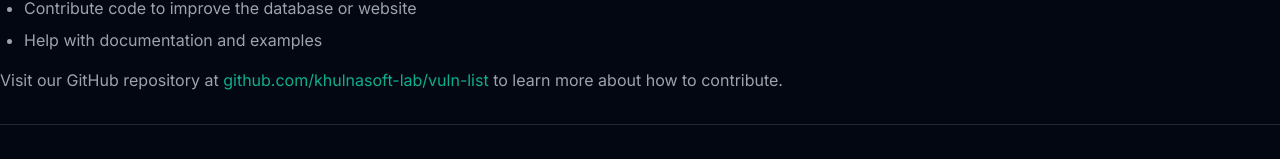
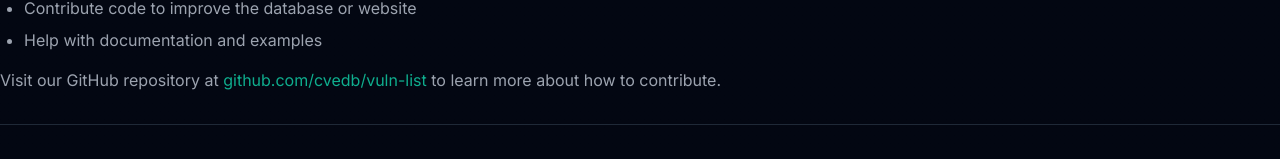
Before and after one commit to khulnasoft-bot/security.khulnasoft.com, a Next.js app: page /about in a window 1280 px wide. Shown: the part 1557-1716 px from the top of the page. Built offline with nearby package versions, Linux system fonts and the light colour scheme.

Commit message:
fix: update GitHub repo links to cvedb/vuln-list
Co-authored-by: NeoPilot <221231603+neopilotai@users.noreply.github.com>

```diff
--- a/app/about/page.tsx
+++ b/app/about/page.tsx
@@ -169,8 +169,8 @@ export default function AboutPage() {
           </ul>
           <p className="mt-4 text-muted-foreground">
             Visit our GitHub repository at{" "}
-            <a href="https://github.com/khulnasoft-lab/vuln-list" className="text-primary hover:underline">
-              github.com/khulnasoft-lab/vuln-list
+            <a href="https://github.com/cvedb/vuln-list" className="text-primary hover:underline">
+              github.com/cvedb/vuln-list
             </a>{" "}
             to learn more about how to contribute.
           </p>
--- a/app/malware/packages/[id]/page.tsx
+++ b/app/malware/packages/[id]/page.tsx
@@ -177,7 +177,7 @@ export default async function MaliciousPackagePage({ params }: MaliciousPackageP
                 <div className="space-y-3">
                   <div>
                     <h4 className="text-sm font-medium text-muted-foreground">Source</h4>
-                    <p>khulnasoft-lab/malicious-packages</p>
+                    <p>khulnasoft-bot/malicious-packages</p>
                   </div>
                   <div>
                     <h4 className="text-sm font-medium text-muted-foreground">Published</h4>
--- a/app/malware/packages/page.tsx
+++ b/app/malware/packages/page.tsx
@@ -48,12 +48,12 @@ export default async function MaliciousPackagesPage() {
             A comprehensive database of malicious packages found in various package ecosystems. This data is sourced
             from the{" "}
             <a
-              href="https://github.com/khulnasoft-lab/malicious-packages"
+              href="https://github.com/khulnasoft-bot/malicious-packages"
               target="_blank"
               rel="noopener noreferrer"
               className="text-primary hover:underline inline-flex items-center gap-1"
             >
-              khulnasoft-lab/malicious-packages
+              khulnasoft-bot/malicious-packages
               <ExternalLink className="h-3 w-3" />
             </a>{" "}
             repository.
--- a/app/malware/page.tsx
+++ b/app/malware/page.tsx
@@ -71,7 +71,7 @@ export default function MalwarePage() {
     },
   ]
 
-  // Sample malicious packages from khulnasoft-lab/malicious-packages
+  // Sample malicious packages from khulnasoft-bot/malicious-packages
   const maliciousPackages = [
     {
       id: "pkg-2023-001",
@@ -225,7 +225,7 @@ export default function MalwarePage() {
               <h2 className="text-xl font-bold">Malicious Packages</h2>
               <Button variant="outline" className="flex items-center gap-2" asChild>
                 <a
-                  href="https://github.com/khulnasoft-lab/malicious-packages"
+                  href="https://github.com/khulnasoft-bot/malicious-packages"
                   target="_blank"
                   rel="noopener noreferrer"
                 >
@@ -236,12 +236,12 @@ export default function MalwarePage() {
             <p className="text-muted-foreground mb-4">
               This collection of malicious packages is sourced from the{" "}
               <a
-                href="https://github.com/khulnasoft-lab/malicious-packages"
+                href="https://github.com/khulnasoft-bot/malicious-packages"
                 target="_blank"
                 rel="noopener noreferrer"
                 className="text-primary hover:underline"
               >
-                khulnasoft-lab/malicious-packages
+                khulnasoft-bot/malicious-packages
               </a>{" "}
               repository, which provides reports and analysis of malicious packages found in various package ecosystems.
             </p>
--- a/components/vulnerability-details.tsx
+++ b/components/vulnerability-details.tsx
@@ -161,7 +161,7 @@ export default function VulnerabilityDetails({ vulnerability }: VulnerabilityDet
                 <div className="space-y-3">
                   <div>
                     <h4 className="text-sm font-medium text-muted-foreground">Source</h4>
-                    <p>khulnasoft-lab/vuln-list</p>
+                    <p>cvedb/vuln-list</p>
                   </div>
                   <div>
                     <h4 className="text-sm font-medium text-muted-foreground">Published</h4>
--- a/lib/vuln-list.ts
+++ b/lib/vuln-list.ts
@@ -1,5 +1,5 @@
 // Server-only module to read and normalize vulnerabilities from
-// https://github.com/khulnasoft-lab/vuln-list using the GitHub Contents API.
+// https://github.com/cvedb/vuln-list using the GitHub Contents API.
 //
 // It supports multiple sources (ghsa, nvd, osv) and normalizes fields into a
 // common Vulnerability shape. Uses the server-side GITHUB_TOKEN when available
```
